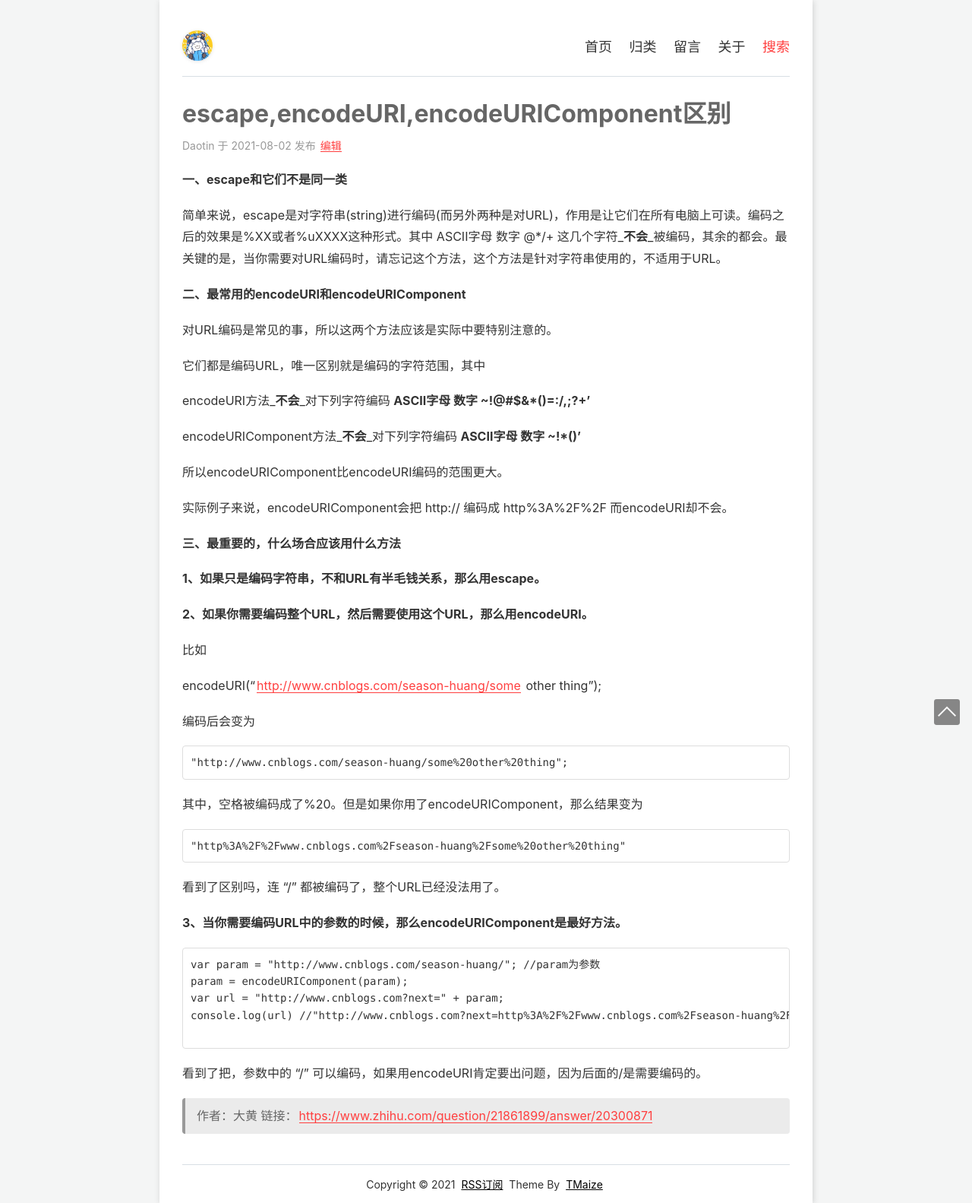
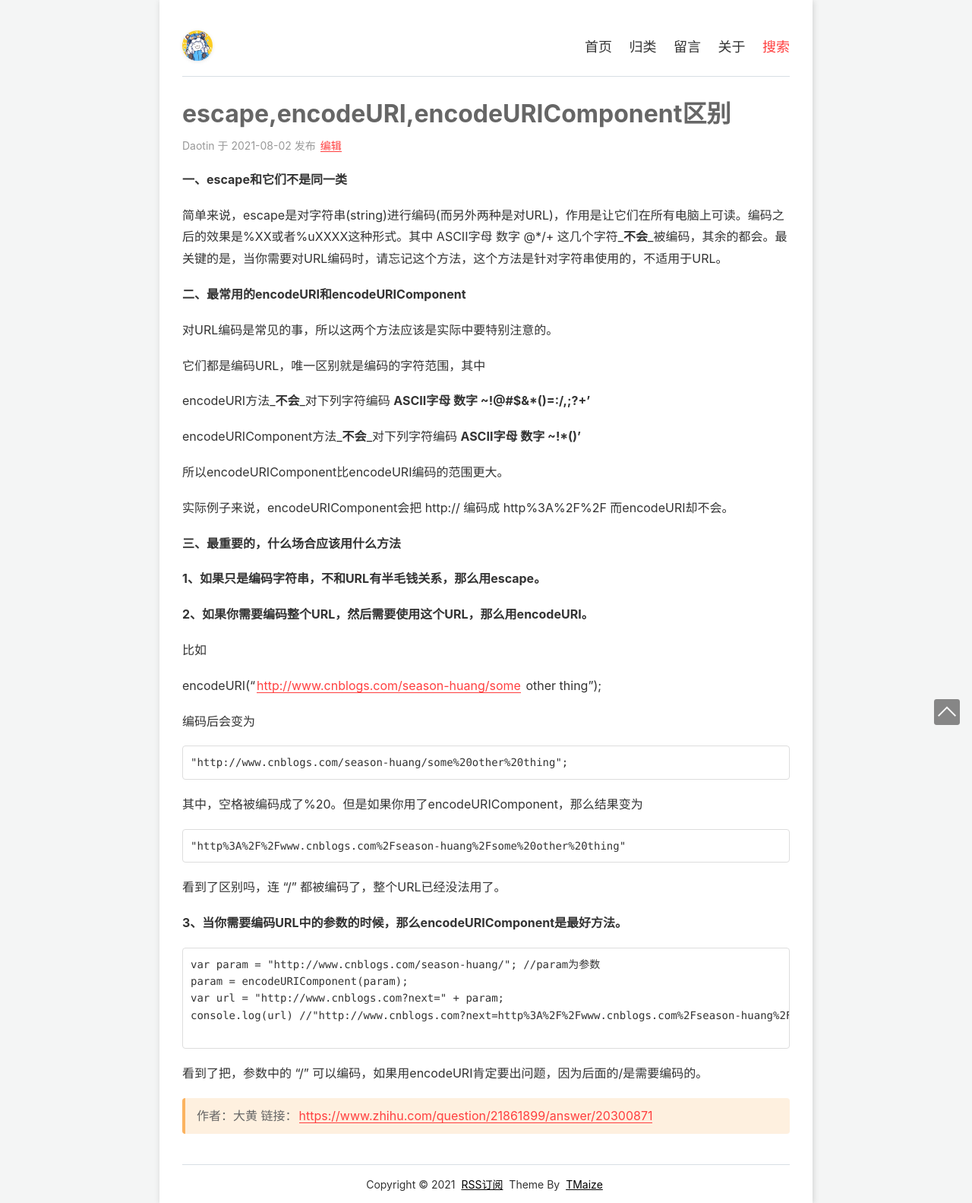
Before and after one commit to Daotin/fe-blog, a Jekyll site: the page built from _posts/2021/2021-08-02-escape.md, in a window 1280 px wide. Shown: the whole page at 76% size. Built offline with Jekyll 4.4.1, drawn with Linux system fonts in a browser that asks for light colours.

Commit message:
更新样式

```diff
--- a/static/css/post.css
+++ b/static/css/post.css
@@ -36,8 +36,13 @@
   font-weight: bold;
 }
 .page-post blockquote {
-  border-left: 4px solid #999;
+  /* border-left: 4px solid #999;
   background-color: #99999933;
+  padding: 9px 9px 9px 15px;
+  color: #666;
+  border-radius: 4px; */
+  border-left: 4px solid rgb(251,179,96);
+  background-color: rgba(251,179,96, 0.2);
   padding: 9px 9px 9px 15px;
   color: #666;
   border-radius: 4px;
--- a/static/css/theme-dark.css
+++ b/static/css/theme-dark.css
@@ -73,9 +73,13 @@ html.dark .page-post b {
 }
 
 html.dark .page-post blockquote {
-  border-left: 3px solid #3b434b;
+  /* border-left: 3px solid #3b434b;
   background-color: rgba(59, 67, 75, 0.15);
-  color: #8b949e;
+  color: #8b949e; */
+
+  border-left: 4px solid rgb(251,179,96);
+  background-color: rgba(251,179,96, 0.2);
+  color: #dadfe4;
 }
 
 html.dark .page-post .table-container {
```
